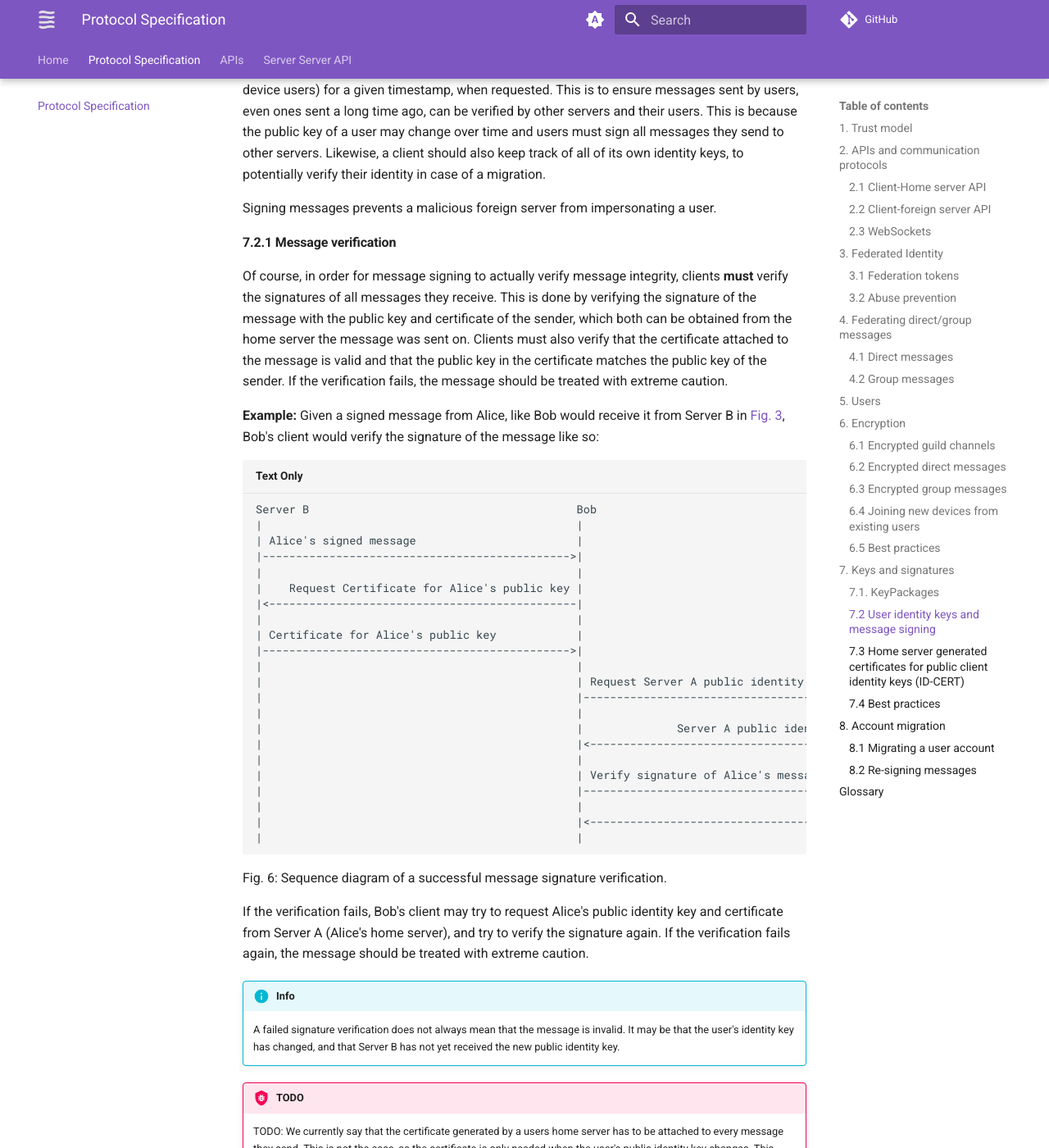
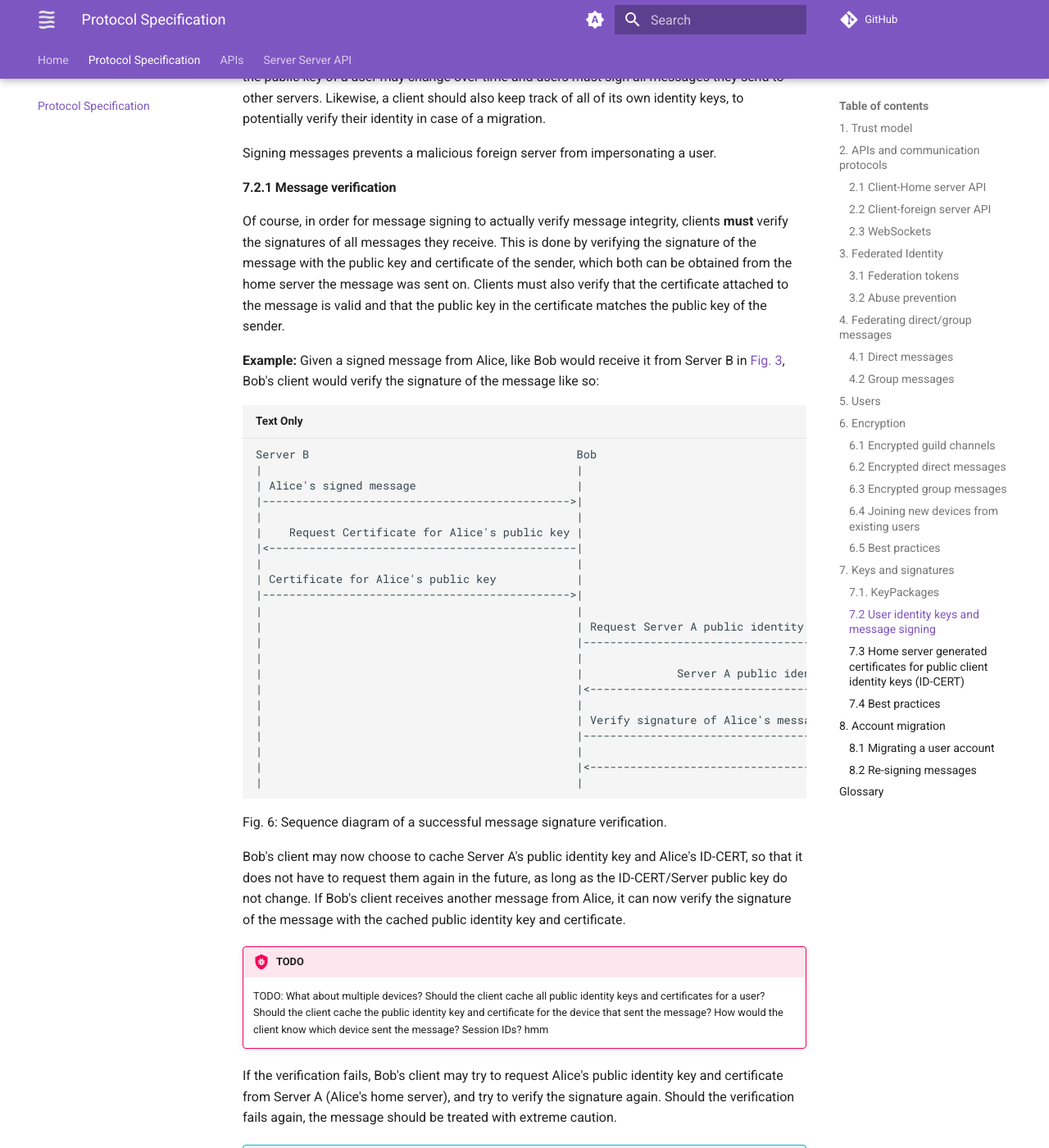
Before and after one commit to polyphony-chat/docs, an MkDocs documentation site: the page built from docs/specification.md, in a window 1280 px wide and 1400 px high, scrolled down 13829 px. Shown: the whole window at 82% size. Built offline with MkDocs 1.6.1 and Material for MkDocs 9.7.7, drawn with Linux system fonts in a browser that asks for light colours; plug-ins that fetch from the network failed and are left out; comment, search, counter and statistics services are not loaded; some of the changed text lies outside the part shown.

Commit message:
Fix TODO, add another TODO :3

````diff
--- a/SPECIFICATION.md
+++ b/SPECIFICATION.md
@@ -164,9 +164,9 @@ Alice's Client                                  Server A              Server B
 |                                               |                     |                     |
 |                              Federation token |                     |                     |
 |<----------------------------------------------|                     |                     |
-|                              [Federation handshake start]                                 |
+|                              [Federation handshake start]           |                     |
 |                                               |                     |                     |
-| Federation token, Public Profile, Identity Pubkey + Certificate     |                     |
+| Federation token, Public Profile, ID-CERT     |                     |                     |
 |-------------------------------------------------------------------->|                     |
 |                                               |                     |                     |
 |                                               |        Get pubkey   |                     |
@@ -183,9 +183,9 @@ Alice's Client                                  Server A              Server B
 |                                               |     Session Token   |                     |
 |<--------------------------------------------------------------------|                     |
 |                                               |                     |                     |
-|                             [Federation handshake complete]                               |
+|                             [Federation handshake complete]         |                     |
 |                                               |                     |                     |
-| Session Token + Signed message                                      |                     |
+| Session Token + Signed message                |                     |                     |
 |-------------------------------------------------------------------->|                     |
 |                                               |                     |                     |
 |                                               |                     | Signed message      |
@@ -486,7 +484,7 @@ Signing messages prevents a malicious foreign server from impersonating a user.
 
 #### 7.2.1 Message verification
 
-Of course, in order for message signing to actually verify message integrity, clients **must** verify the signatures of all messages they receive. This is done by verifying the signature of the message with the public key and certificate of the sender, which both can be obtained from the home server the message was sent on. Clients must also verify that the certificate attached to the message is valid and that the public key in the certificate matches the public key of the sender. If the verification fails, the message should be treated with extreme caution.
+Of course, in order for message signing to actually verify message integrity, clients **must** verify the signatures of all messages they receive. This is done by verifying the signature of the message with the public key and certificate of the sender, which both can be obtained from the home server the message was sent on. Clients must also verify that the certificate attached to the message is valid and that the public key in the certificate matches the public key of the sender.
 
 **Example:** Given a signed message from Alice, like Bob would receive it from Server B in [Fig. 3](), Bob's client would verify the signature of the message like so:
 
@@ -517,15 +515,17 @@ Server B                                        Bob
 ```
 Fig. 6: Sequence diagram of a successful message signature verification.
 
-If the verification fails, Bob's client may try to request Alice's public identity key and certificate from Server A (Alice's home server), and try to verify the signature again. If the verification fails again, the message should be treated with extreme caution.
+Bob's client may now choose to cache Server A's public identity key and Alice's ID-CERT, so that it does not have to request them again in the future, as long as the ID-CERT/Server public key do not change. If Bob's client receives another message from Alice, it can now verify the signature of the message with the cached public identity key and certificate.
+
+!!! bug "TODO"
+
+    TODO: What about multiple devices? Should the client cache all public identity keys and certificates for a user? Should the client cache the public identity key and certificate for the device that sent the message? How would the client know which device sent the message? Session IDs? hmm
+
+If the verification fails, Bob's client may try to request Alice's public identity key and certificate from Server A (Alice's home server), and try to verify the signature again. Should the verification fails again, the message should be treated with extreme caution.
 
 !!! info
 
     A failed signature verification does not always mean that the message is invalid. It may be that the user's identity key has changed, and that Server B has not yet received the new public identity key.
-
-!!! bug "TODO"
-
-    TODO: We currently say that the certificate generated by a users home server has to be attached to every message they send. This is not the case, as the certificate is only needed when the user's public identity key changes. This should be fixed throughout the document.
 
 #### 7.2.2 Multi-device support
 
````
Also changed, not shown: other parts of SPECIFICATION.md (+0 -2 lines).
